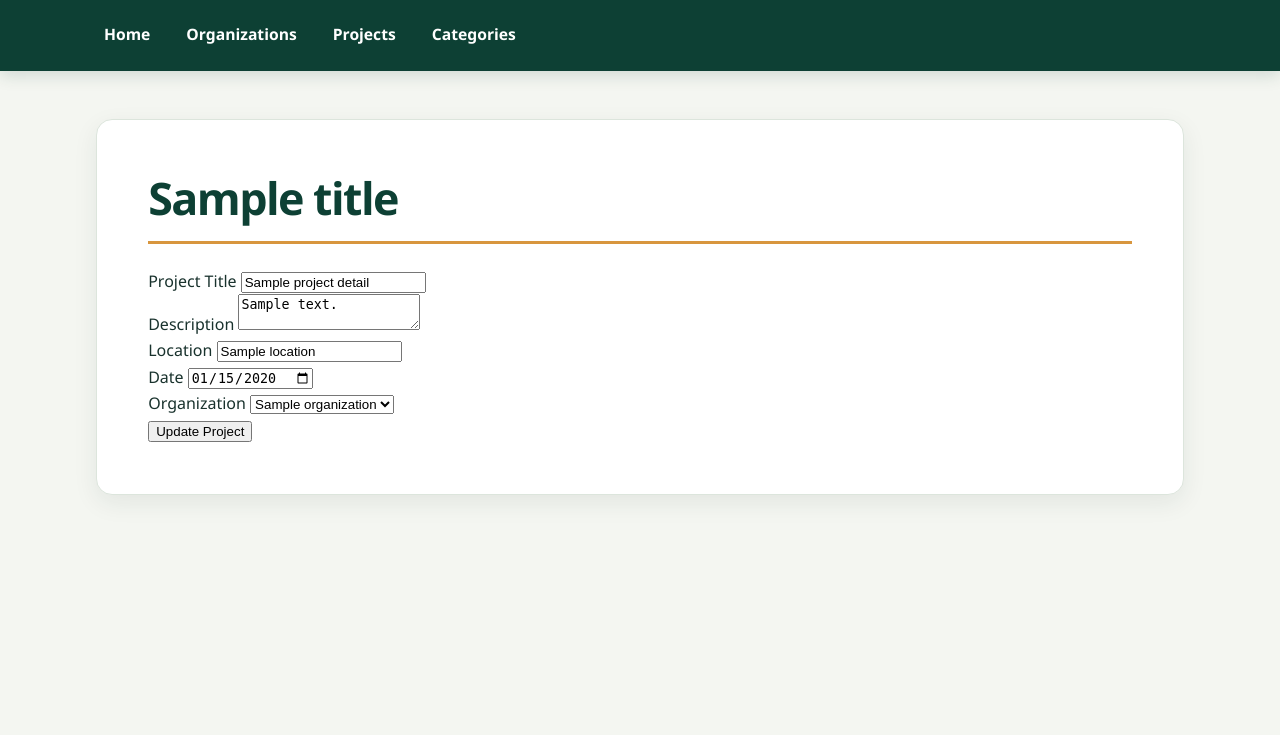
After one commit to Suok9/cse340-course-repo, a Node server app: template src/views/edit-project.ejs in a window 1280 px wide. The commit adds this page. Shown: the top 735 px of the page. Run offline with Node 20, Linux system fonts and the light colour scheme; the template is opened without the code that fills it: most values are stand-ins (such as "Sample title", 1, 10 or a date in 2020).

Commit message:
done with team activity

```diff
--- a/src/routes.js
+++ b/src/routes.js
@@ -8,7 +8,7 @@ import {
     processEditOrganizationForm,
     organizationValidation
 } from './controllers/organizations.js';
-import { showProjectsPage, showProjectDetailsPage, showNewProjectForm, processNewProjectForm, projectValidation } from './controllers/projects.js';
+import { showProjectsPage, showProjectDetailsPage, showNewProjectForm, processNewProjectForm, projectValidation, showEditProjectForm, processEditProjectForm } from './controllers/projects.js';
 import { showCategoriesPage, showCategoryDetailsPage,showAssignCategoriesForm, processAssignCategoriesForm } from './controllers/categories.js';
 import { testErrorPage } from './controllers/errors.js';
 import { showEditOrganizationForm } from './controllers/organizations.js';
@@ -39,5 +39,7 @@ router.get('/assign-categories/:projectId', showAssignCategoriesForm);
 router.post('/assign-categories/:projectId', processAssignCategoriesForm);
 // Route to handle new project form submission
 router.post('/new-project', projectValidation, processNewProjectForm);
+router.get('/edit-project/:id', showEditProjectForm);
+router.post('/edit-project/:id', projectValidation, processEditProjectForm);
 
 export default router;
--- /dev/null
+++ b/src/views/edit-project.ejs
@@ -0,0 +1,66 @@
+<%- include('partials/header') %>
+<main>
+    <h1><%= title %></h1>
+
+    <form action="/edit-project/<%= projectDetails.project_id %>" method="POST">
+        <div class="form-group">
+            <label for="title">Project Title</label>
+            <input
+                type="text"
+                id="title"
+                name="title"
+                value="<%= projectDetails.title %>"
+                maxlength="150"
+                required
+            />
+        </div>
+
+        <div class="form-group">
+            <label for="description">Description</label>
+            <textarea
+                id="description"
+                name="description"
+                maxlength="500"
+                required
+            ><%= projectDetails.description %></textarea>
+        </div>
+
+        <div class="form-group">
+            <label for="location">Location</label>
+            <input
+                type="text"
+                id="location"
+                name="location"
+                value="<%= projectDetails.location %>"
+                maxlength="255"
+                required
+            />
+        </div>
+
+        <div class="form-group">
+            <label for="date">Date</label>
+            <input
+                type="date"
+                id="date"
+                name="date"
+                value="<%= new Date(projectDetails.date).toISOString().slice(0, 10) %>"
+                required
+            />
+        </div>
+
+        <div class="form-group">
+            <label for="organizationId">Organization</label>
+            <select id="organizationId" name="organizationId" required>
+                <% organizations.forEach(org => { %>
+                    <option
+                        value="<%= org.organization_id %>"
+                        <%= String(org.organization_id) === String(projectDetails.organization_id) ? 'selected' : '' %>
+                    ><%= org.name %></option>
+                <% }); %>
+            </select>
+        </div>
+
+        <button type="submit">Update Project</button>
+    </form>
+</main>
+<%- include('partials/footer') %>
--- a/src/views/project.ejs
+++ b/src/views/project.ejs
@@ -29,6 +29,7 @@
             </p>
         <% } %>
     </article>
+    <p><a href="/edit-project/<%= projectDetails.project_id %>">Edit Project</a></p>
     <p><a href="/assign-categories/<%= projectDetails.project_id %>">Assign Categories</a></p>
 </main>
 
```
Also changed, not shown: src/controllers/projects.js (+49 -1 lines), src/models/projects.js (+24 -0 lines).
